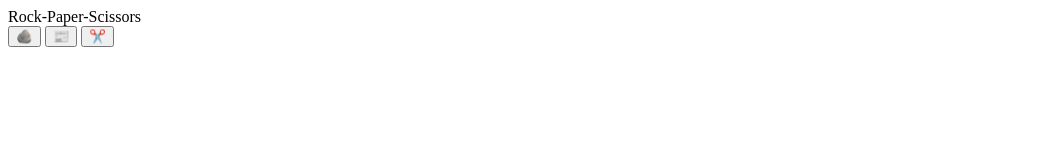
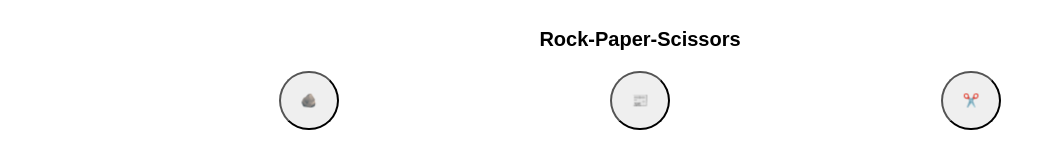
Before and after one commit to Junai-3/javascriptRockPaperScissors, a plain HTML site: page index.html in a window 1280 px wide. Shown: the whole page, without its empty margins (0-1056 px from the left). Drawn offline with Linux system fonts and the light colour scheme.

Commit message:
Made buttons interactive so clicks are recorded and trigger a function

```diff
--- a/index.html
+++ b/index.html
@@ -10,12 +10,12 @@
 
 <body>
 
-  <div>Rock-Paper-Scissors</div>
+  <title>Rock-Paper-Scissors</title>
 
   <div id="choices">
-    <button id="optionRock">🪨</button>
-    <button id="optionPaper">📰</button>
-    <button id="optionScissors">✂️</button>
+    <button id="options" onclick="getHumanChoice('Rock')">🪨</button>
+    <button id="options" onclick="getHumanChoice('Paper')">📰</button>
+    <button id="options" onclick="getHumanChoice('Scissors')">✂️</button>
   </div>
 
 
--- a/script.js
+++ b/script.js
@@ -3,11 +3,7 @@ let humanScore = 0;
 
 let computerScore = 0;
 
-const beginGame = document.getElementById("startGame");
 
-beginGame.addEventListener('click', function() {
-    alert ("This Event Listener Works!")
-})
 
 function getComputerChoice () {
 
@@ -21,16 +17,15 @@ function getComputerChoice () {
 
 
 }
+
+
 // which returns either rock, paper, scissors using the Math.random method
 
 
-function getHumanChoice () {
+function getHumanChoice (humanChoice) {
 
-    let humanChoice = prompt("Rock, Paper, or Scissors?")
 
-    humanChoice.toLowerCase()
-
-    if (humanChoice == "rock") {return console.log("rock")}
+    if (humanChoice.toLowerCase() == "rock") {return console.log("rock")}
 
     else if (humanChoice.toLowerCase() == "paper") {return console.log("paper")}
 
--- a/style.css
+++ b/style.css
@@ -2,3 +2,26 @@ html {
   height: 100%;
   width: 100%;
 }
+
+#choices #options {
+  padding: 20px 20px 20px 20px;
+  border-radius: 30px;
+}
+
+#choices {
+  display: flex;
+  flex-direction: row;
+  justify-content: space-evenly;
+
+}
+
+title {
+  display: flex;
+  justify-content: center;
+  font-size: 20px;
+  font-family: Arial;
+  font-weight: bold;
+  padding-top: 20px;
+  padding-bottom: 20px;
+  border-color: #777269;
+}
```
